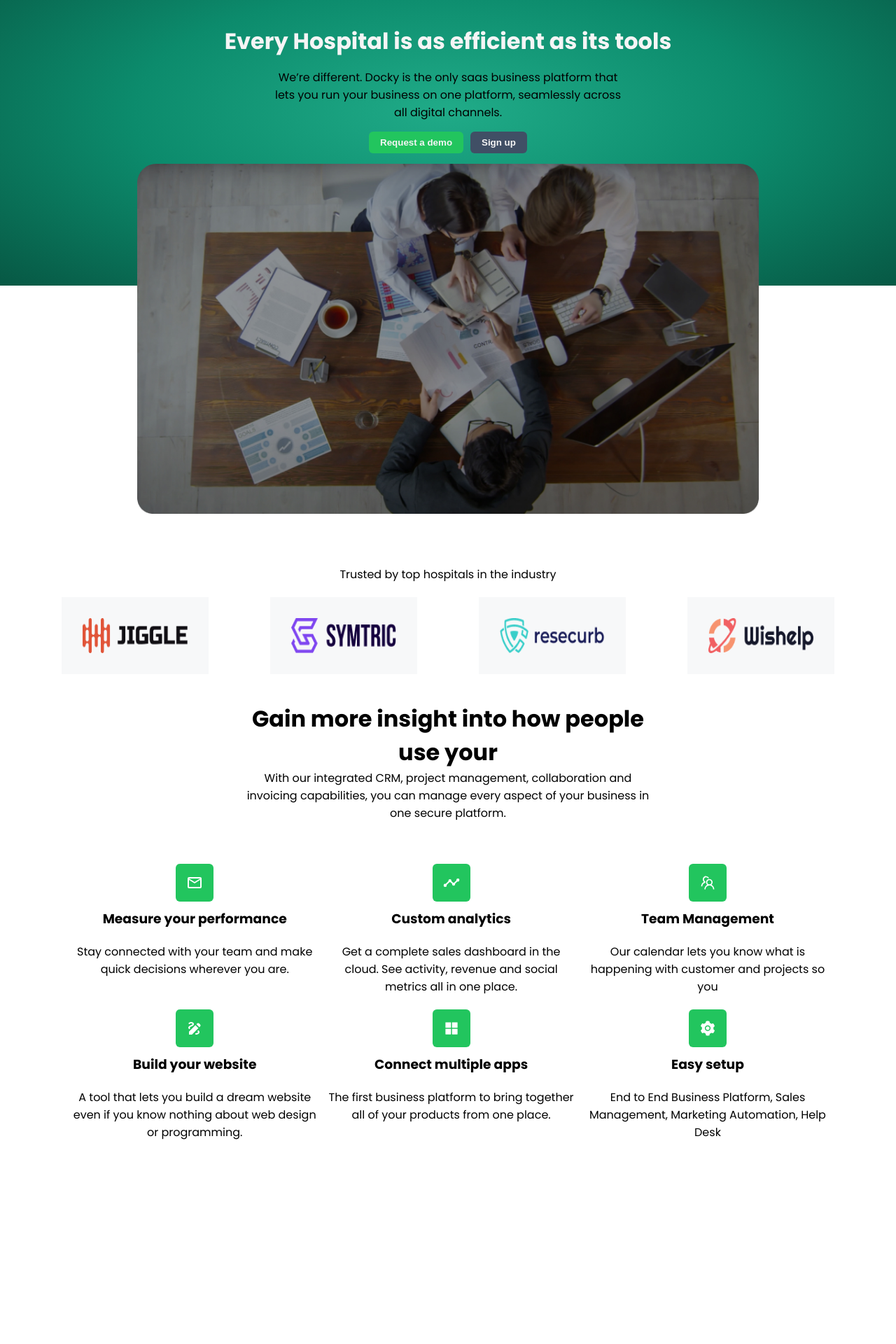
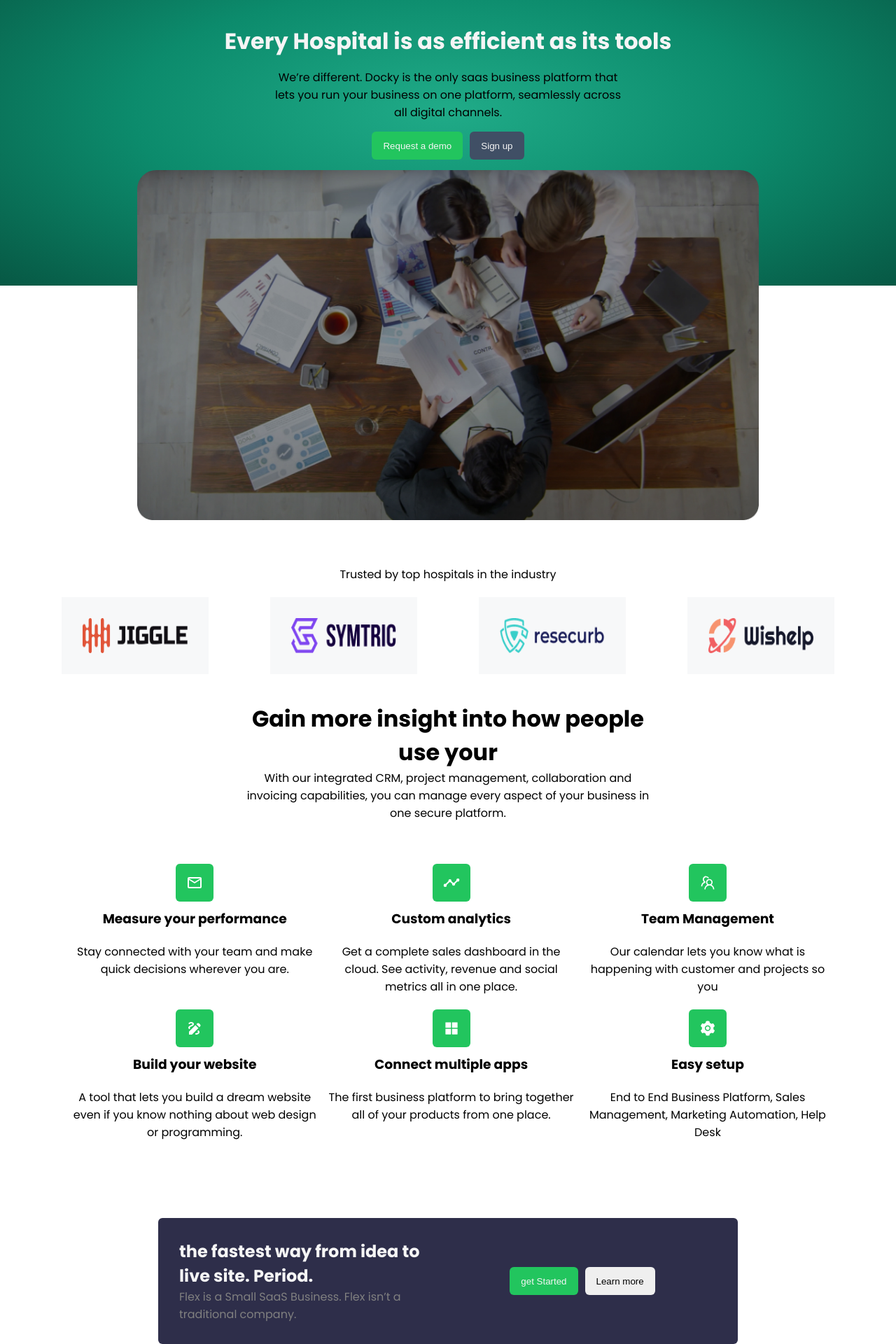
Before and after one commit to UchihaDSenju/docky-flypat, a React (Vite) app: page / in a window 1280 px wide. Shown: the part 92-2012 px from the top of the page at 70% size. Before the commit the page ends 1762 px from the top, so only its background shows below. Built offline with nearby package versions, Linux system fonts and the light colour scheme.

Commit message:
get statrted card designed

```diff
--- a/src/App.tsx
+++ b/src/App.tsx
@@ -3,6 +3,7 @@ import Desc from './components/desc'
 import Features from './components/features-desc'
 import HosCards from './components/hos-card'
 import Navbar from './components/navbar'
+import Start from './components/start'
 
 function App() {
 
@@ -16,6 +17,7 @@ function App() {
       </div>
       <HosCards />
       <Features />
+      <Start />
     </>
   )
 }
--- a/src/components/desc.tsx
+++ b/src/components/desc.tsx
@@ -15,10 +15,10 @@ function Desc() {
             </p>
         </div>
         <div className='desc-auth content'>
-            <button className='request-btn'>
+            <button className='request-btn green-btn'>
                 Request a demo
             </button>
-            <button className='signup-btn'>
+            <button className='signup-btn grey-btn'>
                 Sign up
             </button>
         </div>
--- a/src/components/features-desc.tsx
+++ b/src/components/features-desc.tsx
@@ -6,9 +6,9 @@ function Features() {
         <h1 className='feature-content'>Gain more insight into how people use your</h1>
         <p className='feature-content'>With our integrated CRM, project management, collaboration and invoicing capabilities, you can manage every aspect of your business in one secure platform.</p>
         <div className='feature-cards'>
-            {features.map((fdesc) => {
+            {features.map((fdesc, index) => {
               return(
-                <div className="feature-card">
+                <div key={index} className="feature-card">
                   <div className='icon'>{fdesc.icon}</div>
                   <h3>{fdesc.title}</h3>
                   <p style={{marginTop: '20px'}}>{fdesc.desc}</p>
--- a/src/components/hos-card.tsx
+++ b/src/components/hos-card.tsx
@@ -8,9 +8,9 @@ function HosCard() {
         <p>Trusted by top hospitals in the industry</p>
         </div>
         <div className='hos-cards-container'>
-            {hospital.map((hos) => {
+            {hospital.map((hos, index) => {
                 return(
-                    <img src={hos.img} alt="hospitals" />
+                    <img key={index} src={hos.img} alt="hospitals" />
                 )
             })}
         </div>
--- a/src/components/navbar.tsx
+++ b/src/components/navbar.tsx
@@ -21,7 +21,7 @@ function Navbar() {
                 </div>
                 <div className='auth-elements'>
                     <button className='login-btn'>Login</button>
-                    <button className='signUp-btn'>Signup</button>
+                    <button className='signUp-btn green-btn'>Signup</button>
                 </div>
             </div>
         </nav>
--- /dev/null
+++ b/src/components/start.tsx
@@ -0,0 +1,23 @@
+import React from 'react'
+import '../styles/start.css'
+
+function Start() {
+  return (
+    <div className='getStarted-container'>
+        <div className="content">
+            <h2 style={{color: 'whitesmoke'}}>
+                the fastest way from idea to live site. Period.
+            </h2>
+            <p style={{color: 'grey'}}>
+            Flex is a Small SaaS Business. Flex isn’t a traditional company.
+            </p>
+        </div>
+        <div className="buttons">
+            <button className='green-btn'>get Started</button>
+            <button style={{marginLeft: '10px'}}>Learn more</button>
+        </div>
+    </div>
+  )
+}
+
+export default Start
--- a/src/index.css
+++ b/src/index.css
@@ -14,5 +14,15 @@ button{
   border: none;
   padding: 8px 16px;
   border-radius: 6px;
-  font-weight: 600;
+  font-weight: 400;
+  width: auto;
+  height: 40px;
 }
+.green-btn{
+  background-color: #22C55E;
+  color: whitesmoke;
+}
+.grey-btn{
+  background-color: #404F65;
+  color: whitesmoke;
+}
--- a/src/styles/desc.css
+++ b/src/styles/desc.css
@@ -15,13 +15,7 @@
 .desc-heading h1{
     color: whitesmoke;
 }
-.request-btn{
-    background-color: #22C55E;
-    color: whitesmoke;
-}
 .signup-btn{
-    background: #404F65;
-    color: whitesmoke;
     margin-left: 10px ;
 }
 .desc-container div{
--- a/src/styles/navbar.css
+++ b/src/styles/navbar.css
@@ -33,8 +33,6 @@ img{
 }
 .signUp-btn{
     margin-left: 10px;
-    background: #22C55E;
-    color: whitesmoke;
 }
 .login-btn{
     background: transparent;
--- /dev/null
+++ b/src/styles/start.css
@@ -0,0 +1,14 @@
+.getStarted-container{
+    width: 60%;
+    margin: 0px auto;
+    display: grid;
+    grid-template-columns: 50% 50%;
+    align-items: center;
+    background-color:rgb(46, 46, 74);
+    padding: 30px;
+    border-radius: 6px;
+    margin-top: 70px;
+}
+.buttons{
+    text-align: center;
+}
```
Also changed, not shown: src/components/header.tsx (deleted, +0 -9 lines).
